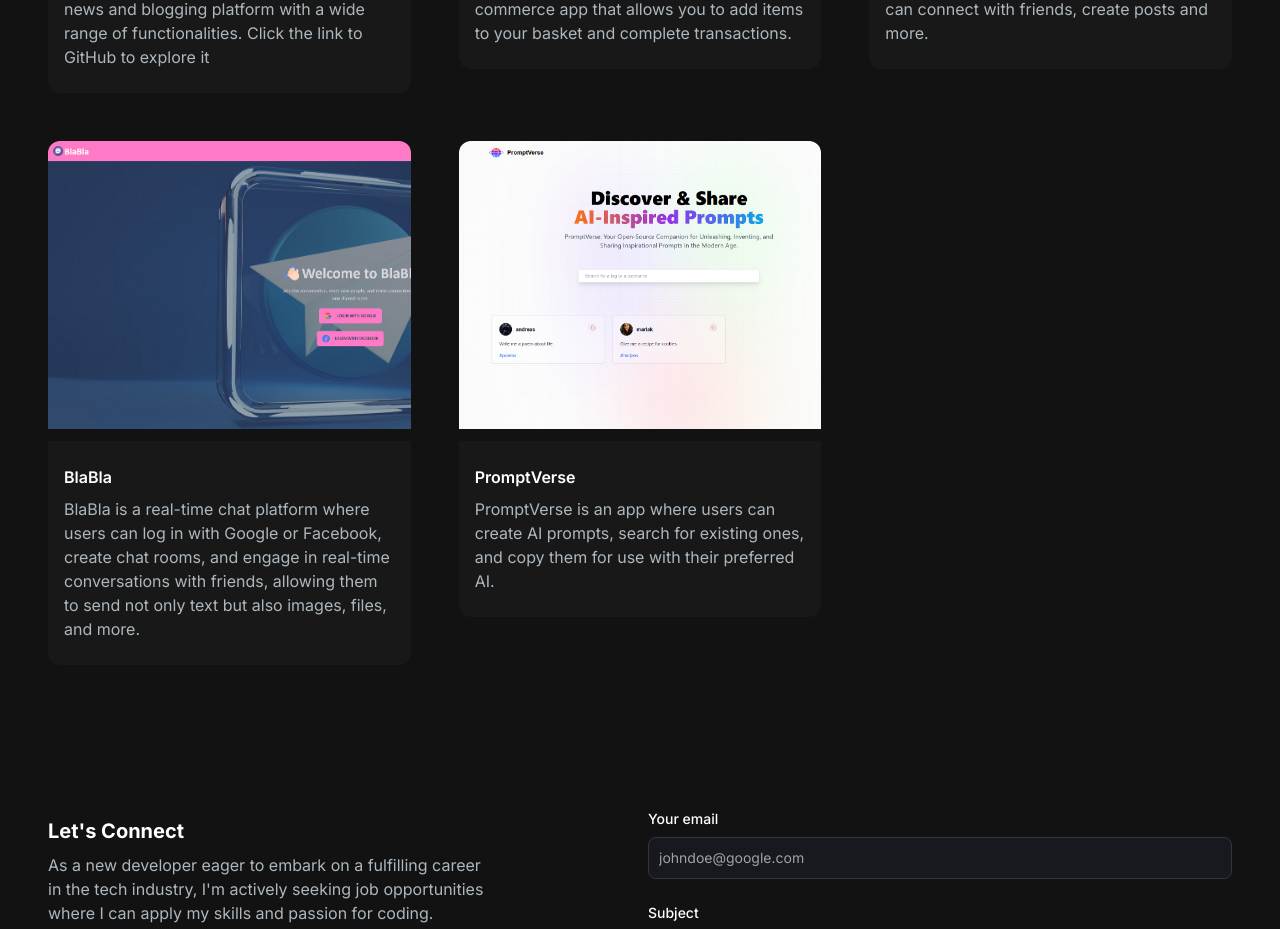
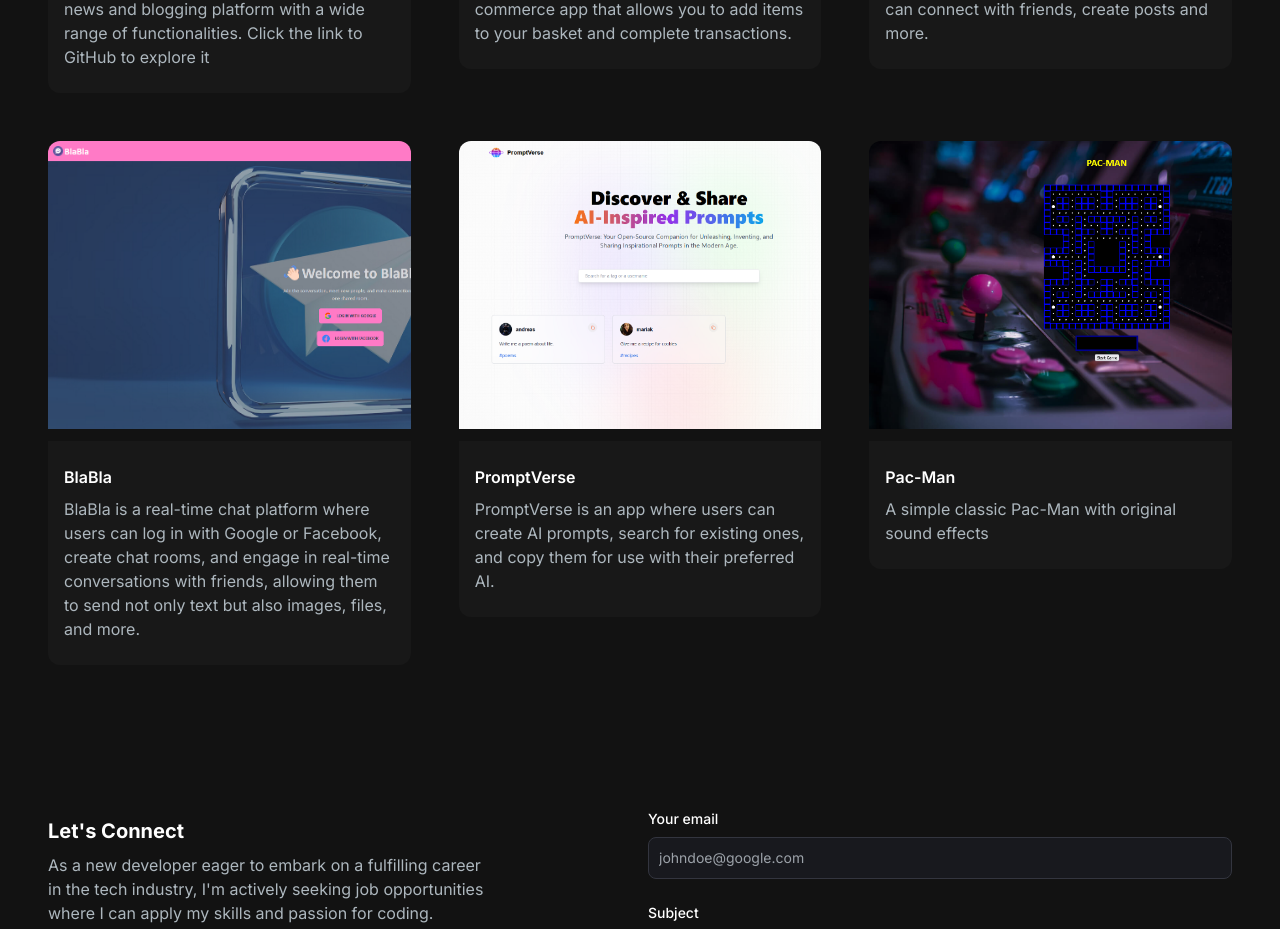
Before and after one commit to TennoAndy/nextjs-my-portfolio, a Next.js app: page / in a window 1280 px wide. Shown: the part 1997-2926 px from the top of the page. Built offline with nearby package versions, Linux system fonts and the light colour scheme.

Commit message:
added project

```diff
--- a/app/components/ProjectsSection.jsx
+++ b/app/components/ProjectsSection.jsx
@@ -54,6 +54,15 @@
     tag: ["All", "Network"],
     gitUrl: "https://github.com/TennoAndros/fs-nextjs-ai-promptverse",
     previewUrl: "https://fs-nextjs-ai-promptverse.vercel.app/",
+  },
+  {
+    id: 6,
+    title: "Pac-Man",
+    description: "A simple classic Pac-Man with original sound effects",
+    image: "/assets/Pac-Man.png",
+    tag: ["All", "Gaming"],
+    gitUrl: "https://github.com/TennoAndros/mini-game-pacman",
+    previewUrl: "https://minigame-pac-man.netlify.app/",
   },
 ];
 
```
Also changed, not shown: public/assets/Pac-Man.png (added).
